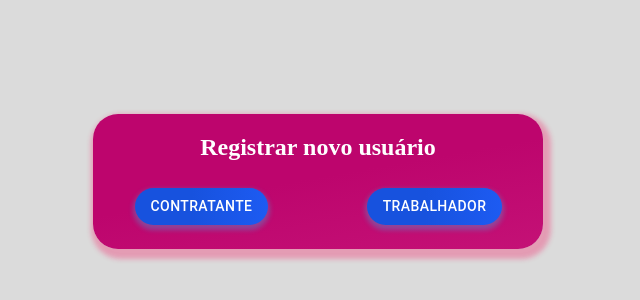
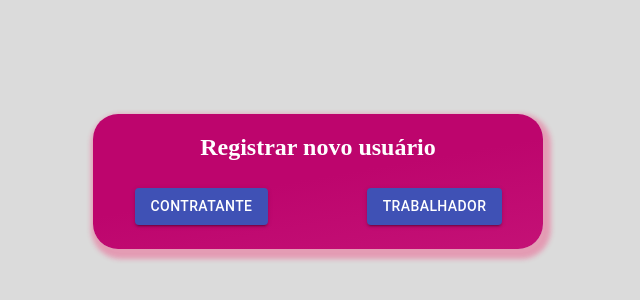
Before and after one commit to Luccacpl/Faxilita, a React (Create React App) app: page /Cadastro in a window 1280 px wide. Shown: the part 158-458 px from the top of the page, without its empty margins (322-962 px from the left). Built offline with nearby package versions, Linux system fonts and the light colour scheme.

Commit message:
Criando primeiro componente

```diff
--- /dev/null
+++ b/src/components/CustomButton.tsx
@@ -0,0 +1,11 @@
+import React from 'react';
+import Button from '@material-ui/core/Button';
+
+
+ export default function CustomButton(props:any) {
+    return (
+        <Button variant="contained" color="primary" className="btnCadastro">
+            {props.text}
+        </Button>
+    );
+}
--- a/src/pages/Cadastro.tsx
+++ b/src/pages/Cadastro.tsx
@@ -1,8 +1,9 @@
 import React from 'react';
-import Button from '@material-ui/core/Button';
 import { makeStyles, createStyles, Theme } from '@material-ui/core/styles';
 import Grid from '@material-ui/core/Grid';
 import { Link, } from 'react-router-dom';
+
+import CustomButton from '../components/CustomButton';
 
 import '../styles/pages/Cadastro.css'
 
@@ -31,13 +32,13 @@ function Cadastro() {
 
                 <Grid item xs={12} sm={6}>
                    <Link to="/cadastro/1" className="link1">
-                      <Button variant="contained" color="primary" className="btnContratante">Contratante</Button>
+                      <CustomButton text="Contratante"/>
                     </Link>
                 </Grid>
 
                 <Grid item xs={12} sm={6}>
                   <Link to="/cadastro/2" className="link1">
-                    <Button variant="contained" color="primary" className="btnTrabalhador">Trabalhador</Button>
+                    <CustomButton text="trabalhador"/>
                   </Link>
                 </Grid>
 
--- a/src/pages/CadastroContratante.tsx
+++ b/src/pages/CadastroContratante.tsx
@@ -1,9 +1,11 @@
 import React from 'react';
 import Grid from '@material-ui/core/Grid';
 import { makeStyles, createStyles, Theme } from '@material-ui/core/styles';
-import Button from '@material-ui/core/Button';
+
+import CustomButton from '../components/CustomButton';
 
 import '../styles/pages/CadastroContratante.css';
+
 
 
 const useStyles = makeStyles((theme: Theme) =>
@@ -60,7 +62,7 @@ function CadastroContratante(){
                 </Grid>
 
                 <Grid item xs={12}>
-                    <Button variant="contained" color="primary" className="btnCadastro">Registrar</Button>
+                    <CustomButton text="Registrar"/>
                 </Grid>
 
             </Grid>
--- a/src/pages/CadastroTrabalhador.tsx
+++ b/src/pages/CadastroTrabalhador.tsx
@@ -1,7 +1,8 @@
 import React from 'react';
 import Grid from '@material-ui/core/Grid';
 import { makeStyles, createStyles, Theme } from '@material-ui/core/styles';
-import Button from '@material-ui/core/Button';
+
+import CustomButton from '../components/CustomButton';
 
 import '../styles/pages/CadastroTrabalhador.css';
 
@@ -55,7 +56,7 @@ function CadastroTrabalhador(){
                 </Grid>
 
                 <Grid item xs={12}>
-                    <Button variant="contained" color="primary" className="btnCadastro">Registrar</Button>
+                    <CustomButton text="Registrar" />
                 </Grid>
 
             </Grid>
--- a/src/pages/Login.tsx
+++ b/src/pages/Login.tsx
@@ -50,7 +50,9 @@ function Login(){
                 </Grid>
 
                 <Grid item xs={12}>
-                    <Button variant="contained" color="primary" className="btnLogin">Login</Button>
+                    <Link to="/">
+                        <Button variant="contained" color="primary" className="btnLogin">Login</Button>
+                    </Link>
                 </Grid>
 
                 <Grid item xs={12}>
```
Also changed, not shown: src/components/Sidebar.tsx (deleted, +0 -9 lines).
